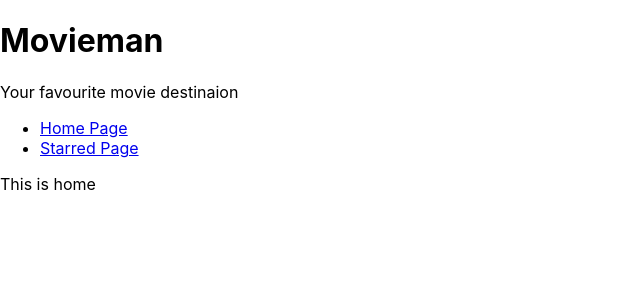
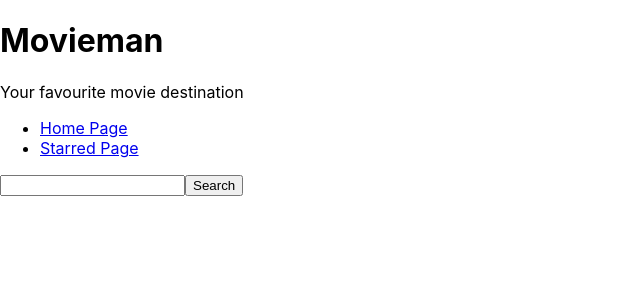
Before and after one commit to pratham-singh-data/movieman, a React (Create React App) app: page / in a window 1280 px wide. Shown: the top 300 px of the page, without its empty margins (0-640 px from the left). Built offline with nearby package versions, Linux system fonts and the light colour scheme.

Commit message:
Search Implemented

```diff
--- a/src/components/MainPageLayout.js
+++ b/src/components/MainPageLayout.js
@@ -6,7 +6,7 @@ import Title from './Title';
 const MainPageLayout = ({children}) => {
   return (
     <div>
-        <Title title="Movieman" subtitle="Your favourite movie destinaion"/>
+        <Title title="Movieman" subtitle="Your favourite movie destination"/>
       <Navbar/>
 
       {children}
--- a/src/components/Navbar.js
+++ b/src/components/Navbar.js
@@ -2,8 +2,8 @@ import React from "react";
 import { Link } from "react-router-dom";
 
 const links = [
-    {to: "/", text: "Home Page"},
-    {to: "/starred", text: "Starred Page"}
+    {to: "/", text: "Home Page", key:1},
+    {to: "/starred", text: "Starred Page", key:2}
 ]
 
 const Navbar = () => {
@@ -11,7 +11,7 @@ const Navbar = () => {
         <div>
             <ul>
                 {
-                    links.map(item => <li><Link to={item.to}>{item.text}</Link></li>)
+                    links.map(item => <li key={item.key}><Link to={item.to}>{item.text}</Link></li>)
                 }
             </ul>
         </div>
--- a/src/pages/Home.js
+++ b/src/pages/Home.js
@@ -1,10 +1,30 @@
-import React from "react";
+import React, {useState} from "react";
 import MainPageLayout from "../components/MainPageLayout";
 
 const Home = () =>{
+    const [input, setInput] = useState("");
+
+    const onInputChange = (ev) => {
+        setInput(ev.target.value);
+    }
+
+    const onSearch = () => {
+        // https://api.tvmaze.com/search/shows?q=air
+        fetch(`https://api.tvmaze.com/search/shows?q=${input}`).then(res => res.json()).then(result => {
+            console.log(result);
+        })
+    }
+
+    const onKeyDownInput = (ev) => {
+        if(ev.keyCode === 13){
+            onSearch();
+        }
+    }
+
     return(
         <MainPageLayout>
-            This is home
+            <input type="text" onKeyDown={(ev) => onKeyDownInput(ev)} onChange={(ev) => onInputChange(ev)}/>
+            <button type="button" onClick={(ev) => onSearch()}>Search</button>
         </MainPageLayout>
     );
 }
```
